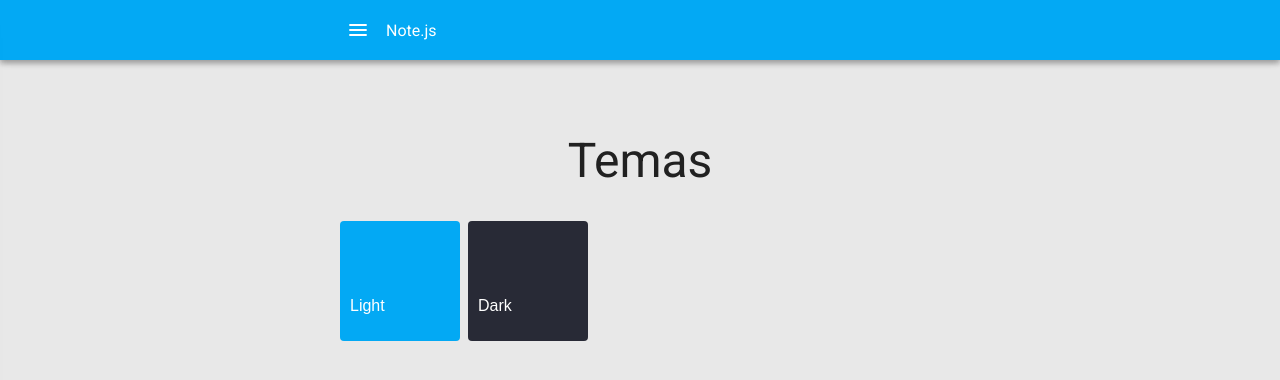
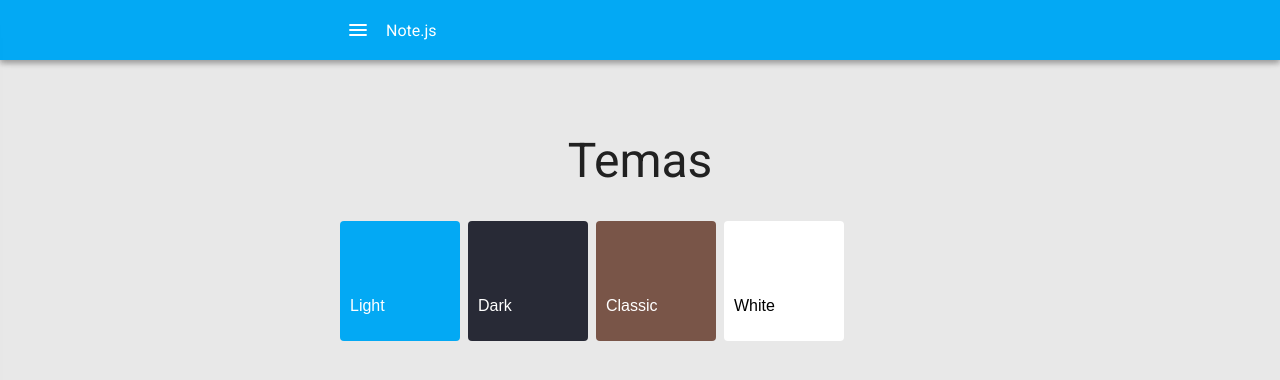
Before and after one commit to vitorcarareto/react-note-js, a React (Vite) app: page /settings in a window 1280 px wide. Shown: the top 380 px of the page. Built offline with nearby package versions, Linux system fonts and the light colour scheme.

Commit message:
75 - Otimizando o tema

```diff
--- a/src/components/AppBar/AppBar.js
+++ b/src/components/AppBar/AppBar.js
@@ -12,10 +12,7 @@ const AppBar = ({
     theme,
 }) => {
     return (
-        <div
-            className="app-bar"
-            style={{ backgroundColor: theme.colorPrimary }}
-        >
+        <div className="app-bar" style={theme && theme.navBar}>
             <div className="app-bar__container">
                 <button className="app-bar__action" onClick={onOpenMenu}>
                     <i className="material-icons material-icons-round">menu</i>
--- a/src/components/AppBar/app-bar.scss
+++ b/src/components/AppBar/app-bar.scss
@@ -29,7 +29,7 @@
         background-color: transparent;
         border: none;
         cursor: pointer;
-        color: $color-text-primary;
+        color: inherit;
         border-radius: $border-radius;
 
         &:focus {
--- a/src/containers/Settings/SettingsPage.js
+++ b/src/containers/Settings/SettingsPage.js
@@ -7,7 +7,17 @@ import "./settings.scss";
 
 const themes = [
     { key: "light", label: "Light" },
-    { key: "dark", label: "Dark", colorPrimary: "#282a36" },
+    { key: "dark", label: "Dark", navBar: { backgroundColor: "#282a36" } },
+    {
+        key: "classic",
+        label: "Classic",
+        navBar: { backgroundColor: "#795548" },
+    },
+    {
+        key: "white",
+        label: "White",
+        navBar: { backgroundColor: "#fff", color: "#000" },
+    },
 ];
 
 const SettingsPage = ({ theme: selectedTheme, toggleTheme }) => (
@@ -18,7 +28,7 @@ const SettingsPage = ({ theme: selectedTheme, toggleTheme }) => (
                 <button
                     key={theme.key}
                     className="themes__item"
-                    style={{ backgroundColor: theme.colorPrimary }}
+                    style={theme.navBar}
                     onClick={() => {
                         toggleTheme(theme);
                     }}
```
